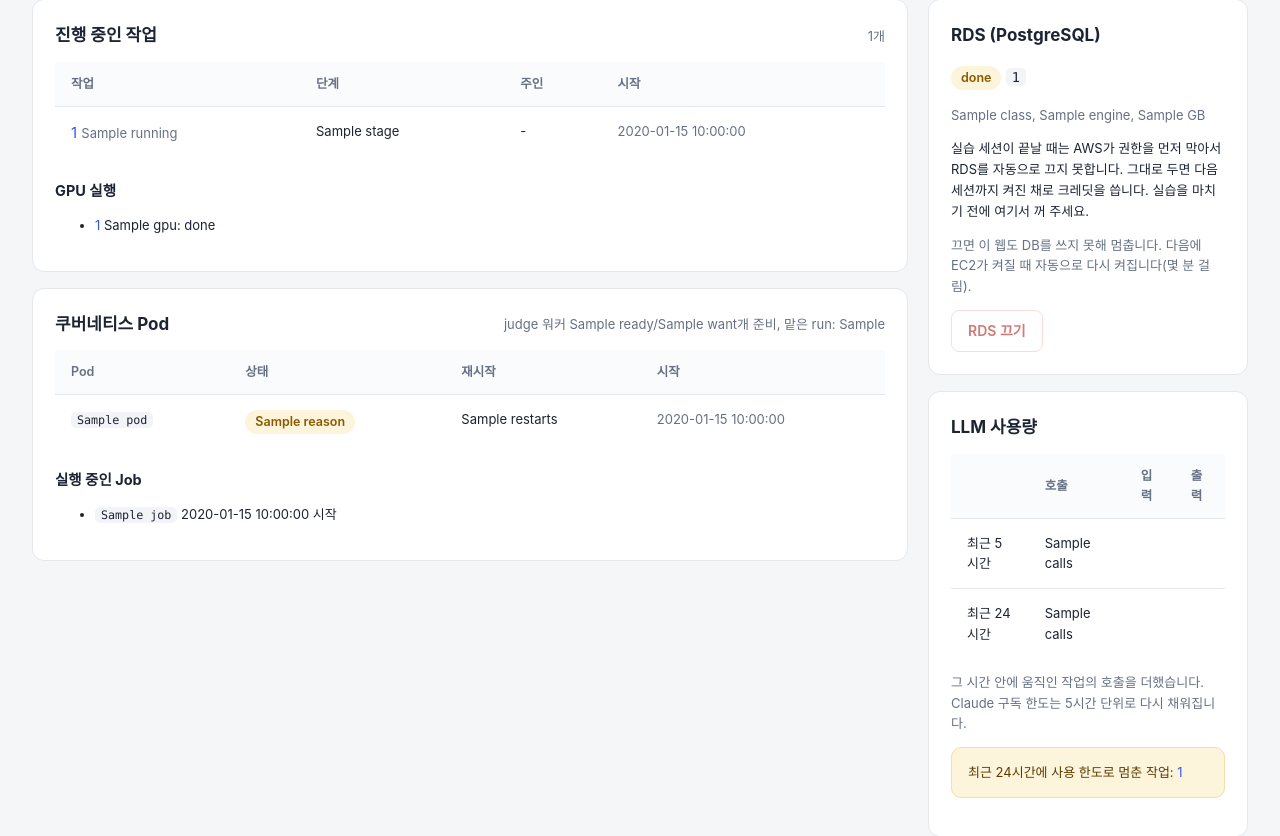
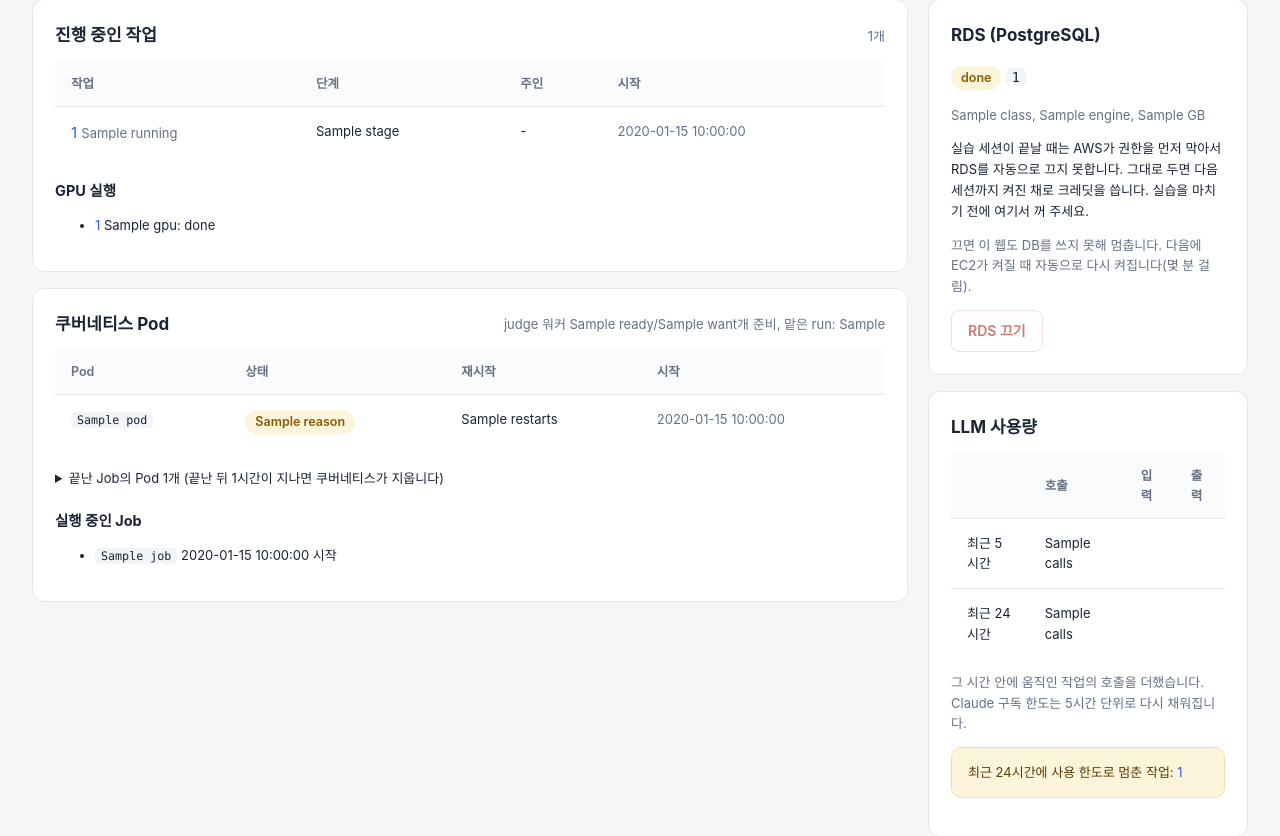
Before and after one commit to nguyenthingocduyen0405/paper2agent, a Python web app: template mini-paperbench/web/templates/admin_system.html in a window 1280 px wide. Shown: the part 344-1180 px from the top of the page. Run offline with Jinja, Linux system fonts and the light colour scheme; the template is opened without the code that fills it: most values are stand-ins (such as "Sample title", 1, 10 or a date in 2020); some web fonts are replaced.

Commit message:
System page: finished Job pods folded away, terminating pods marked
Co-Authored-By: Claude Opus 5.5 <noreply@anthropic.com>

```diff
--- a/mini-paperbench/web/admin.py
+++ b/mini-paperbench/web/admin.py
@@ -140,7 +140,9 @@ def _cluster() -> dict:
     pods = k8s.list_pods()
     jobs = [x for x in k8s.list_jobs() if x["active"]]
     run, mock = k8s.worker_run()
-    return {"pods": pods, "jobs": jobs, "worker_run": run, "worker_mock": mock == "1",
+    # 끝난 Job의 Pod(검증 항목 만들기, 집계 등)는 많아서 따로 센다
+    return {"pods": [x for x in pods if not x.get("finished")], "finished_pods": [x for x in pods if x.get("finished")],
+            "jobs": jobs, "worker_run": run, "worker_mock": mock == "1",
             "workers": k8s.worker_replicas()}
 
 
--- a/mini-paperbench/web/k8s.py
+++ b/mini-paperbench/web/k8s.py
@@ -107,6 +107,8 @@ def list_pods() -> list[dict]:
         waiting = next((c.state.waiting.reason for c in cs if c.state and c.state.waiting), None)
         out.append({"name": p.metadata.name, "phase": p.status.phase, "reason": waiting,
                     "ready": bool(cs) and all(c.ready for c in cs), "restarts": sum(c.restart_count for c in cs),
+                    "terminating": p.metadata.deletion_timestamp is not None,
+                    "finished": p.status.phase in ("Succeeded", "Failed"),
                     "created": p.metadata.creation_timestamp.timestamp() if p.metadata.creation_timestamp else None,
                     "app": labels.get("app") or labels.get("job-name") or ""})
     return sorted(out, key=lambda x: (x["app"], x["name"]))
--- a/mini-paperbench/web/templates/admin_system.html
+++ b/mini-paperbench/web/templates/admin_system.html
@@ -74,7 +74,8 @@
         <tbody>
           {% for p in c.pods %}
           <tr><td class="small"><code>{{ p.name }}</code></td>
-            <td>{% if p.phase == 'Running' and p.ready %}<span class="badge ok">실행 중</span>
+            <td>{% if p.terminating %}<span class="badge wait">끄는 중</span>
+              {% elif p.phase == 'Running' and p.ready %}<span class="badge ok">실행 중</span>
               {% elif p.phase == 'Succeeded' %}<span class="badge other">끝남</span>
               {% elif p.phase == 'Failed' %}<span class="badge bad">실패</span>
               {% else %}<span class="badge wait">{{ p.reason or p.phase }}</span>{% endif %}</td>
@@ -82,6 +83,11 @@
           {% endfor %}
         </tbody>
       </table>
+      {% if c.finished_pods %}
+      <details class="mt"><summary class="small">끝난 Job의 Pod {{ c.finished_pods|length }}개 (끝난 뒤 1시간이 지나면 쿠버네티스가 지웁니다)</summary>
+        <ul class="small">{% for p in c.finished_pods %}<li><code>{{ p.name }}</code> {% if p.phase == 'Failed' %}<span class="badge bad">실패</span>{% endif %} {{ fmt_time(p.created) }}</li>{% endfor %}</ul>
+      </details>
+      {% endif %}
       {% if c.jobs %}
       <h3 class="mt">실행 중인 Job</h3>
       <ul class="small">{% for j in c.jobs %}<li><code>{{ j.name }}</code> {{ fmt_time(j.started) }} 시작</li>{% endfor %}</ul>
```
